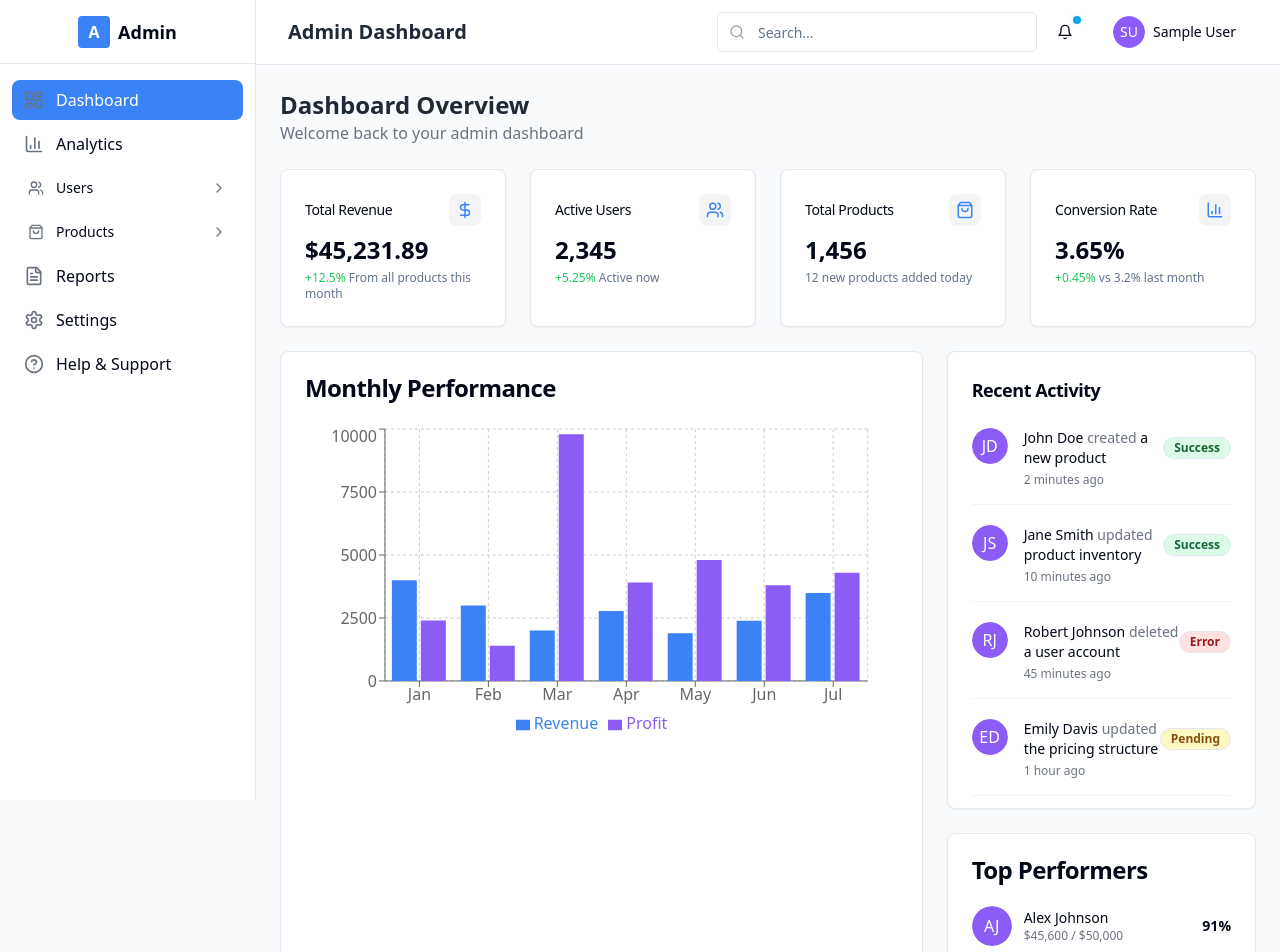
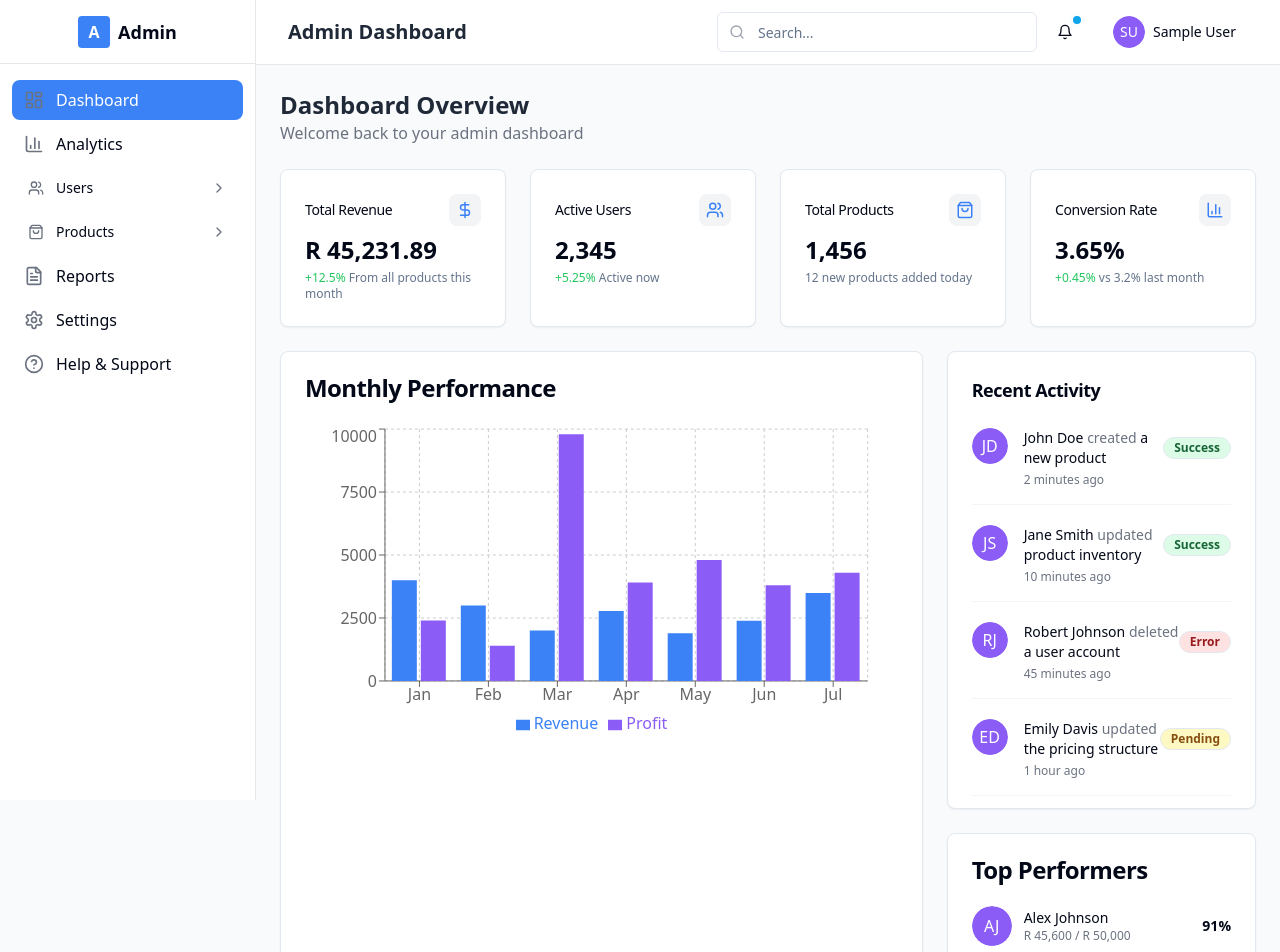
Before and after one commit to dimsavva/flowy-admin-dash, a React (Vite) app: page /dashboard in a window 1280 px wide. Shown: the top 952 px of the page. Built offline with nearby package versions, Linux system fonts and the light colour scheme; sample sign-in values are in the browser's storage.

Commit message:
Refactor: Change currency to ZAR
- Updated the `StatCard` component to display South African Rand (ZAR) currency.
- Modified the currency formatting to reflect ZAR.

```diff
--- a/src/components/dashboard/TopPerformers.tsx
+++ b/src/components/dashboard/TopPerformers.tsx
@@ -57,9 +57,9 @@ const performers: Performer[] = [
 ];
 
 const formatCurrency = (value: number) => {
-  return new Intl.NumberFormat('en-US', {
+  return new Intl.NumberFormat('en-ZA', {
     style: 'currency',
-    currency: 'USD',
+    currency: 'ZAR',
     minimumFractionDigits: 0,
   }).format(value);
 };
--- a/src/pages/Dashboard.tsx
+++ b/src/pages/Dashboard.tsx
@@ -55,7 +55,7 @@ const Dashboard = () => {
           <div className="grid grid-cols-1 md:grid-cols-2 lg:grid-cols-4 gap-6 mb-6">
             <StatCard
               title="Total Revenue"
-              value="$45,231.89"
+              value="R 45,231.89"
               icon={<DollarSign size={18} />}
               description="From all products this month"
               change={{ value: 12.5, positive: true }}
```
